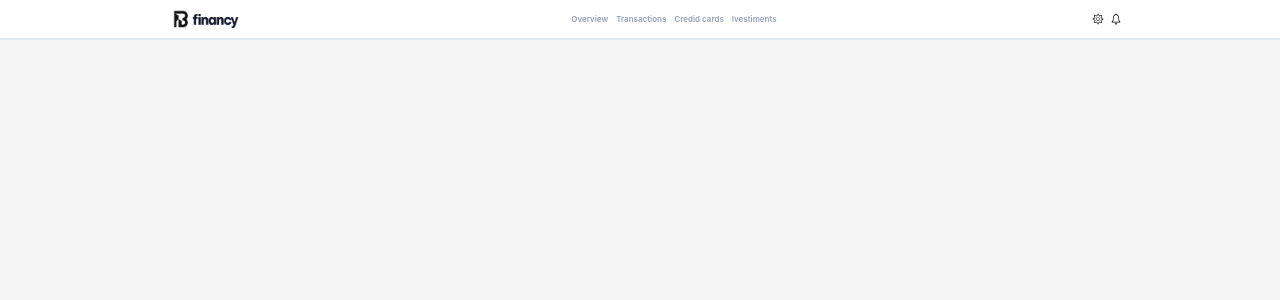
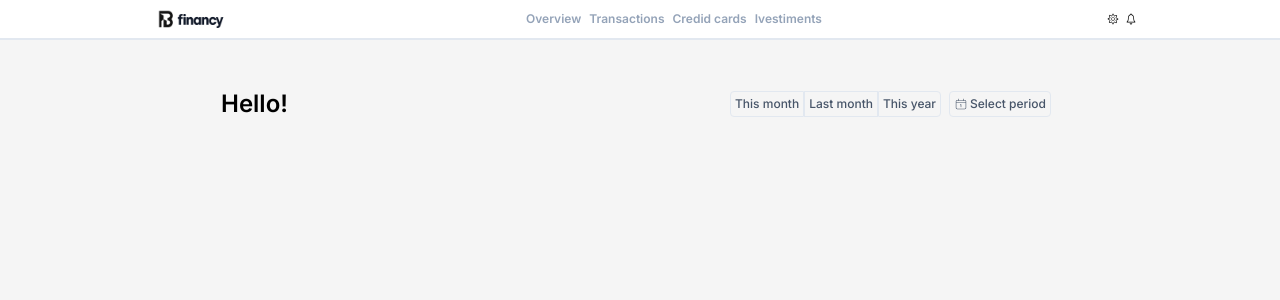
Before and after one commit to Pedroo07/B-Finances, a Next.js app: page / in a window 1280 px wide. Shown: the top 300 px of the page. Built offline with nearby package versions, Linux system fonts and the light colour scheme.

Commit message:
Adding files to the project

```diff
--- a/app/components/header.tsx
+++ b/app/components/header.tsx
@@ -9,10 +9,10 @@ const Header = () => {
         <div><Image src='/Logo.png' alt='logo' width={100} height={100}/></div>
         <div>
             <ul className='flex items-center gap-2 font-Inter'>
-                <li className='text-xxs font-semibold text-slate-400 active:text-blue-400 cursor-pointer'>Overview</li>
-                <li className='text-xxs font-semibold text-slate-400 active:text-blue-400 cursor-pointer'>Transactions</li>
-                <li className='text-xxs font-semibold text-slate-400 active:text-blue-400 cursor-pointer'>Credid cards</li>
-                <li className='text-xxs font-semibold text-slate-400 active:text-blue-400 cursor-pointer'>Ivestiments</li>
+                <li className='text-xs font-semibold text-slate-400 active:text-blue-400 cursor-pointer'>Overview</li>
+                <li className='text-xs font-semibold text-slate-400 active:text-blue-400 cursor-pointer'>Transactions</li>
+                <li className='text-xs font-semibold text-slate-400 active:text-blue-400 cursor-pointer'>Credid cards</li>
+                <li className='text-xs font-semibold text-slate-400 active:text-blue-400 cursor-pointer'>Ivestiments</li>
             </ul>
         </div>
         <div>
--- /dev/null
+++ b/app/components/main.tsx
@@ -0,0 +1,31 @@
+import React from 'react'
+import { CiCalendarDate } from "react-icons/ci";
+
+export const Main = () => {
+  return (
+    <div>
+        <section>
+            <div className='flex justify-around items-center py-12 '>
+                <h1 className='font-semibold text-2xl'>Hello!</h1>
+                <ul className='flex text-xs font-medium divide-x-reverse '>
+                    <li className='border text-slate-600 active:text-blue-400 p-1 rounded-s-sm'><button>This month</button></li>
+                    <li className='border text-slate-600 active:text-blue-400 p-1'><button>Last month</button></li>
+                    <li className='border text-slate-600 active:text-blue-400 p-1 rounded-e-sm'><button>This year</button></li>
+                    <li className='flex border text-slate-600 active:text-blue-400 p-1 items-center gap-0.5 rounded mx-2'><CiCalendarDate className='text-sm' /><button>Select period</button></li>
+
+                </ul>
+            </div>
+            <div>
+                <div></div>
+                <div></div>
+                <div></div>
+                <div></div>
+                <div></div>
+                <div></div>
+            </div>
+        </section>
+        <section></section>
+        <section></section>
+    </div>
+  )
+}
--- a/app/globals.css
+++ b/app/globals.css
@@ -1,10 +1,9 @@
+@import url('https://fonts.googleapis.com/css2?family=Inter:ital,opsz,wght@0,14..32,100..900;1,14..32,100..900&display=swap');
+
 @tailwind base;
 @tailwind components;
 @tailwind utilities;
 
-body {
-  font-family: Arial, Helvetica, sans-serif;
-}
 
 @layer utilities {
   .text-balance {
@@ -71,8 +70,11 @@ body {
 @layer base {
   * {
     @apply border-border;
+
+
   }
   body {
     @apply bg-background text-foreground;
+   font-family: "Inter", sans-serif
   }
 }
--- a/app/page.tsx
+++ b/app/page.tsx
@@ -1,10 +1,12 @@
 import React from 'react'
 import Header from './components/header'
+import { Main } from './components/main'
 
 const HomePage = () => {
   return (
     <div className=''>
       <Header></Header>
+      <Main></Main>
     </div>
   )
 }
```
